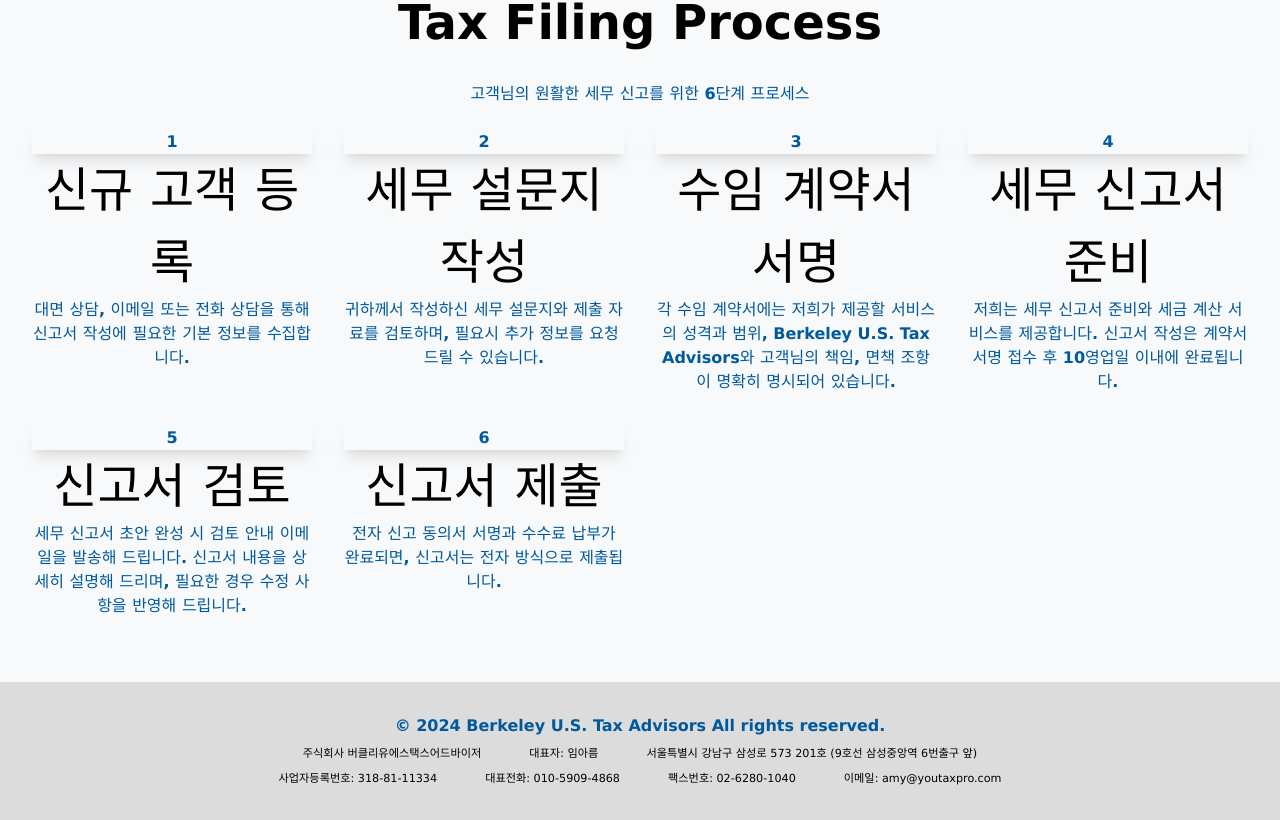
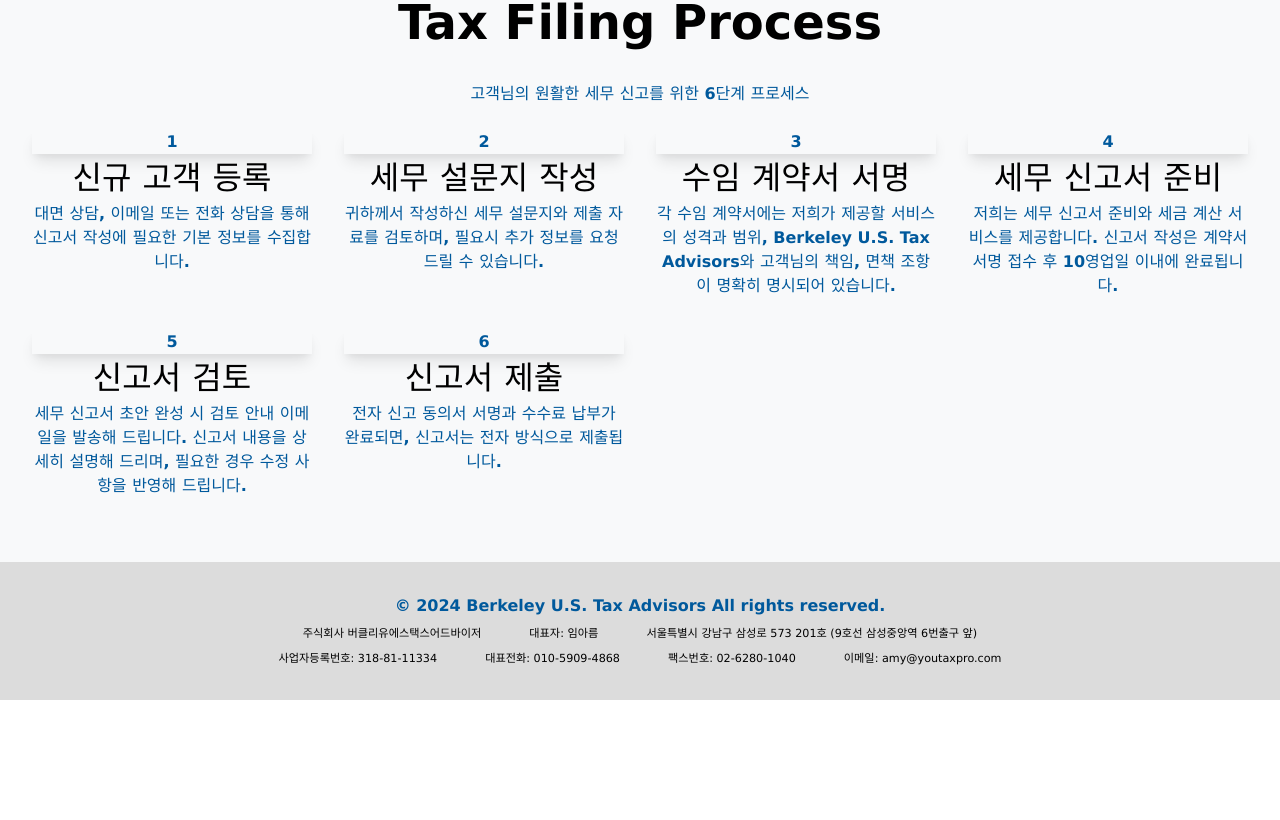
Before and after one commit to youtaxpro/youtaxpro, a Vue app: page /youtaxpro/ in a window 1280 px wide. Shown: the part 3728-4548 px from the top of the page. After the commit the page ends 4428 px from the top, so only its background shows below. Built offline with nearby package versions, Linux system fonts and the light colour scheme; a web font is replaced by a local one.

Commit message:
index,home change

```diff
--- a/index.html
+++ b/index.html
@@ -4,7 +4,7 @@
     <meta charset="UTF-8" />
     <link rel="icon" type="image/png" href="/berk.png" />
     <meta name="viewport" content="width=device-width, initial-scale=1.0" />
-    <title>Berkeley U.S. Tax ADVISORS</title>
+    <title>Berkeley U.S. Tax Advisors</title>
   </head>
   <body>
     <div id="app"></div>
--- a/src/pages/Home.vue
+++ b/src/pages/Home.vue
@@ -154,9 +154,9 @@
 
         <!-- 내용 -->
         <div class="pt-6">
-          <h3 class="text-xl font-semibold mb-3 text-gray-800">
+          <h4 class="text-xl font-semibold mb-3 text-gray-800">
             {{ $t(`checklists.steps.step${n}.title`) }}
-          </h3>
+          </h4>
           <p class="text-gray-600 leading-relaxed">
             {{ $t(`checklists.steps.step${n}.description`) }}
           </p>
@@ -351,6 +351,14 @@ function easeInOutQuad(t, b, c, d) {
   font-weight: 800;
   color: black;
 }
+
+.tax-website h4{
+  font-size: 2rem;
+  font-weight: 800;
+  color: black;
+}
+
+
 
 /* Navigation */
 
```
Also changed, not shown: 1 other file (tests, documents, lock files or other folders).
